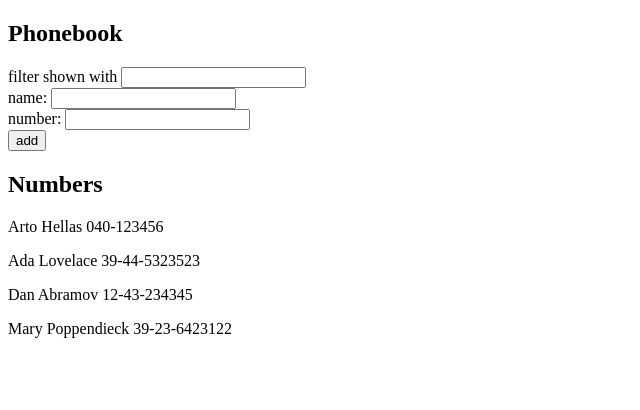
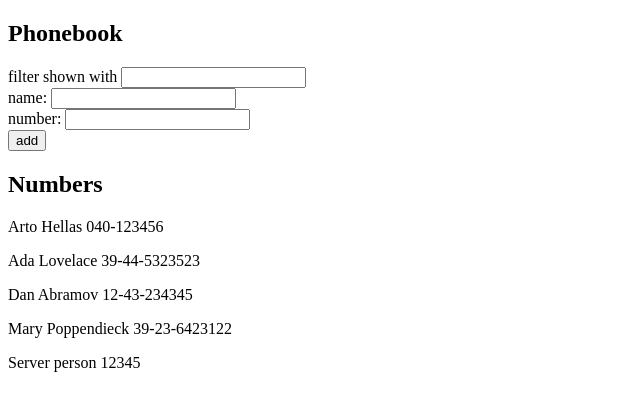
Before and after one commit to laocker96/full-stack-open-2022-part2, a React (Create React App) app in the folder phonebook/: page / in a window 1280 px wide. Shown: the top 410 px of the page, without its empty margins (0-640 px from the left). Built offline with nearby package versions, Linux system fonts and the light colour scheme; data requests are answered from the project's data file.

Commit message:
Exercises 2.15, 2.16

```diff
--- a/phonebook/db.json
+++ b/phonebook/db.json
@@ -1,5 +1,5 @@
 {
-    "persons":[
+  "persons": [
     {
       "name": "Arto Hellas",
       "number": "040-123456",
@@ -19,6 +19,11 @@
       "name": "Mary Poppendieck",
       "number": "39-23-6423122",
       "id": 4
+    },
+    {
+      "name": "Server person",
+      "number": "12345",
+      "id": 5
     }
   ]
 }
--- a/phonebook/src/App.js
+++ b/phonebook/src/App.js
@@ -3,6 +3,7 @@ import { useEffect, useState } from 'react'
 import Filter from './components/Filter';
 import PersonForm from './components/PersonForm';
 import Persons from './components/Persons';
+import phonebookService from './services/phonebookService';
 
 const App = () => {
   const [persons, setPersons] = useState([]);
@@ -11,28 +12,35 @@ const App = () => {
   const [searchedName, setSearchedName] = useState('');
 
   useEffect(() => {
-    axios
-      .get("http://localhost:3001/persons")
-      .then(response => {
-        console.log("Promise fullfilled");
-        setPersons(response.data);
-      })
+    phonebookService
+      .getAllPersons()
+      .then(initialPersons => {
+        setPersons(initialPersons);
+      });
   }, []);
 
   const handleSubmit = (event) => {
 
     event.preventDefault();
 
+
+
     if (persons.map(person => person.name).find(name => name.toLowerCase() == newName.toLowerCase())) {
       alert(`${newName} is already added to phonebook`);
     } else {
+
       const person = {
         name: newName,
         number: newPhone
       };
-      setPersons(persons.concat(person));
-      setNewName("");
-      setNewPhone("");
+
+      phonebookService
+        .savePerson(person)
+        .then(savePerson => {
+          setPersons(persons.concat(savePerson));
+          setNewName("");
+          setNewPhone("");
+        });
     }
   }
 
--- /dev/null
+++ b/phonebook/src/services/phonebookService.js
@@ -0,0 +1,16 @@
+import axios from "axios"
+
+const baseUrl = "http://localhost:3001/persons";
+const response = (request) => request.then(response => response.data);
+
+const getAllPersons = () => {
+    const request = axios.get(baseUrl);
+    return response(request);
+}
+
+const savePerson = (person) => {
+    const request = axios.post(baseUrl, person);
+    return response(request);
+}
+
+export default { getAllPersons, savePerson }
```
Lines whose indentation alone changed are shown as unchanged.
